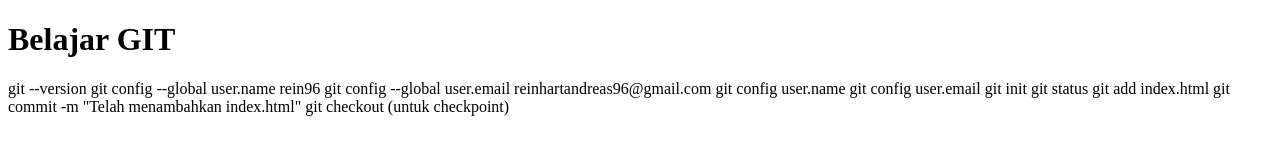
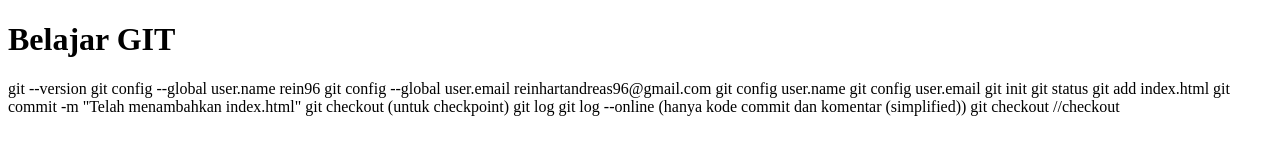
Before and after one commit to rein96/JC9-GIT, a plain HTML site: page index.html in a window 1280 px wide. Drawn offline with Linux system fonts and the light colour scheme.

Commit message:
Telah menambahkan index.html

```diff
--- a/index.html
+++ b/index.html
@@ -22,6 +22,12 @@
 
         git checkout (untuk checkpoint)
 
+        git log
+        git log --online (hanya kode commit dan komentar (simplified))
+
+        git checkout <commit_id>    //checkout
+
+
 
     </p>
 
```
